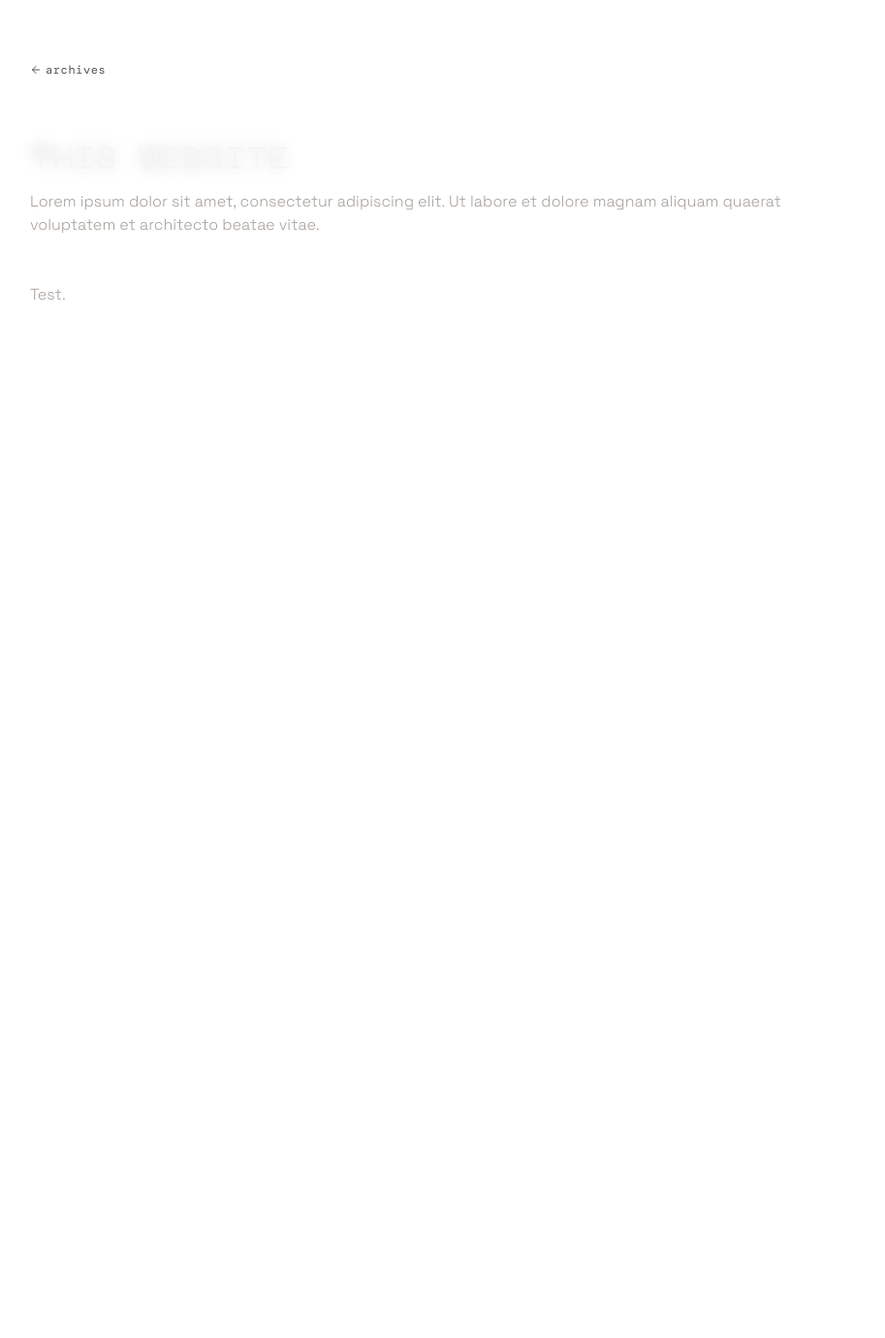
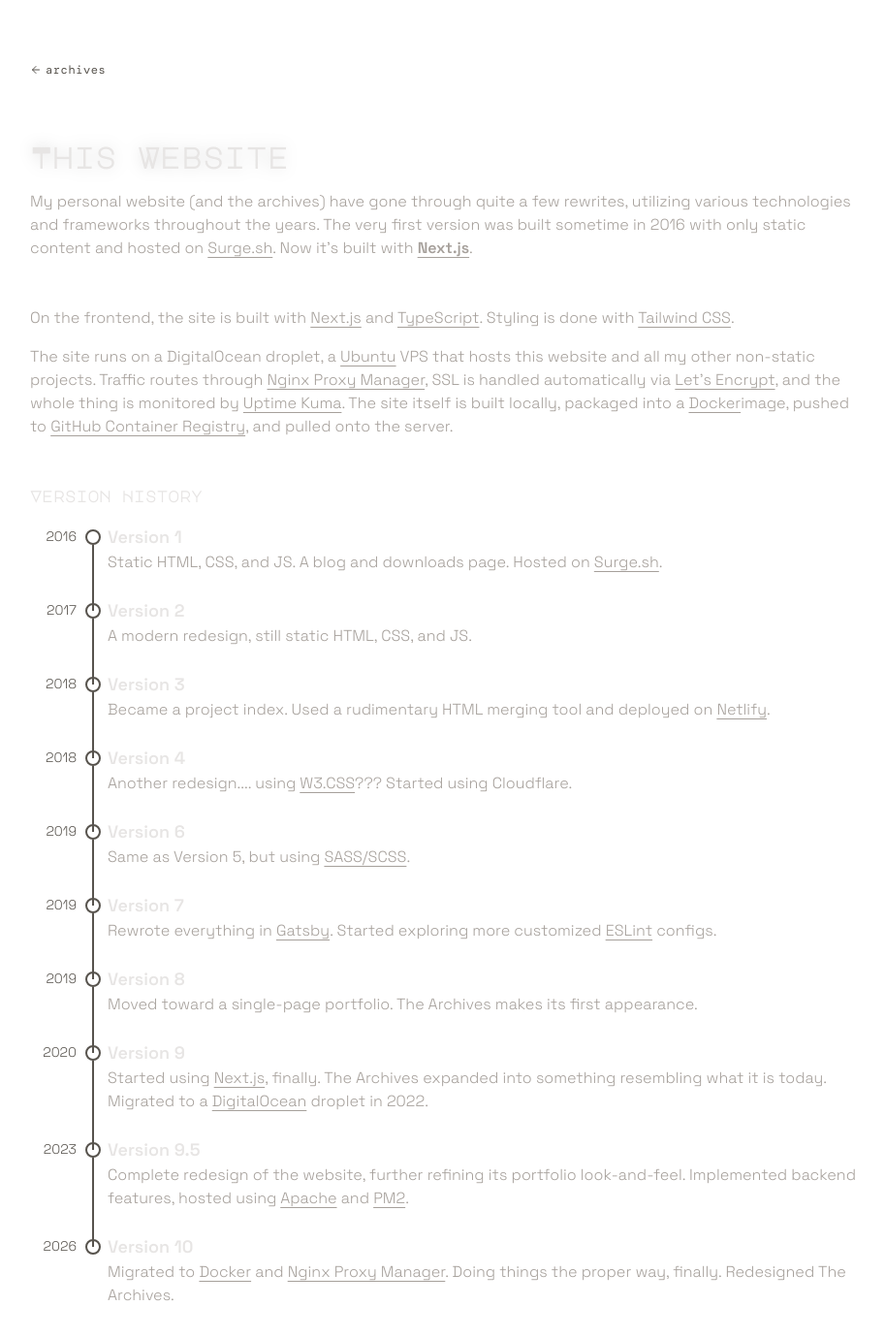
Before and after one commit to hparcells/the-archives, a Next.js app: page /website in a window 1280 px wide. Shown: the top 1380 px of the page at 97% size, without its empty margins (177-1090 px from the left). Before the commit the page ends 800 px from the top, so only its background shows below. Built offline with nearby package versions, Linux system fonts and the light colour scheme; a web font is replaced by a local one.

Commit message:
feat: This Website page.

```diff
--- a/src/app/cool/page.tsx
+++ b/src/app/cool/page.tsx
@@ -10,7 +10,7 @@
           some not in years, some only once. It doesn&apos;t matter. You shaped who I am today.{' '}
           <em>Per aspera, ad astra.</em>
         </p>
-        <ul className='list-disc pl-5 columns-2'>
+        <ul className='columns-2'>
           <li>Josh</li>
           <li>Caleb</li>
           <li>Jim</li>
@@ -32,7 +32,7 @@
         <p>
           A big thanks to everyone who has supported me through Ko-fi. It means more than you know.
         </p>
-        <ul className='list-disc pl-5'>
+        <ul>
           <li>G lander</li>
           <li>Binkiklou</li>
           <li>OtterDemon</li>
--- a/src/app/website/page.tsx
+++ b/src/app/website/page.tsx
@@ -1,12 +1,279 @@
 import PageLayout from '@/components/PageLayout';
+import Timeline from '@/components/Timeline';
+
+const WEBSITE_VERSIONS = [
+  {
+    date: '2016',
+    title: 'Version 1',
+    content: (
+      <p>
+        Static HTML, CSS, and JS. A blog and downloads page. Hosted on{' '}
+        <a
+          href='https://surge.sh/'
+          target='_blank'
+        >
+          Surge.sh
+        </a>
+        .
+      </p>
+    )
+  },
+  {
+    date: '2017',
+    title: 'Version 2',
+    content: <p>A modern redesign, still static HTML, CSS, and JS.</p>
+  },
+  {
+    date: '2018',
+    title: 'Version 3',
+    content: (
+      <p>
+        Became a project index. Used a rudimentary HTML merging tool and deployed on{' '}
+        <a
+          href='https://www.netlify.com/'
+          target='_blank'
+        >
+          Netlify
+        </a>
+        .
+      </p>
+    )
+  },
+  {
+    date: '2018',
+    title: 'Version 4',
+    content: (
+      <p>
+        Another redesign.... using{' '}
+        <a
+          href='https://www.w3schools.com/w3css/'
+          target='_blank'
+        >
+          W3.CSS
+        </a>
+        ??? Started using Cloudflare.
+      </p>
+    )
+  },
+  {
+    date: '2019',
+    title: 'Version 6',
+    content: (
+      <p>
+        Same as Version 5, but using{' '}
+        <a
+          href='https://sass-lang.com/'
+          target='_blank'
+        >
+          SASS/SCSS
+        </a>
+        .
+      </p>
+    )
+  },
+  {
+    date: '2019',
+    title: 'Version 7',
+    content: (
+      <p>
+        Rewrote everything in{' '}
+        <a
+          href='https://www.gatsbyjs.com/'
+          target='_blank'
+        >
+          Gatsby
+        </a>
+        . Started exploring more customized{' '}
+        <a
+          href='https://eslint.org/'
+          target='_blank'
+        >
+          ESLint
+        </a>{' '}
+        configs.
+      </p>
+    )
+  },
+  {
+    date: '2019',
+    title: 'Version 8',
+    content: <p>Moved toward a single-page portfolio. The Archives makes its first appearance.</p>
+  },
+  {
+    date: '2020',
+    title: 'Version 9',
+    content: (
+      <p>
+        Started using{' '}
+        <a
+          href='https://nextjs.org/'
+          target='_blank'
+        >
+          Next.js
+        </a>
+        , finally. The Archives expanded into something resembling what it is today. Migrated to a{' '}
+        <a
+          href='digitalocean.com'
+          target='_blank'
+        >
+          DigitalOcean
+        </a>{' '}
+        droplet in 2022.
+      </p>
+    )
+  },
+  {
+    date: '2023',
+    title: 'Version 9.5',
+    content: (
+      <p>
+        Complete redesign of the website, further refining its portfolio look-and-feel. Implemented
+        backend features, hosted using{' '}
+        <a
+          href='https://httpd.apache.org/'
+          target='_blank'
+        >
+          Apache
+        </a>{' '}
+        and{' '}
+        <a
+          href='https://pm2.io/'
+          target='_blank'
+        >
+          PM2
+        </a>
+        .
+      </p>
+    )
+  },
+  {
+    date: '2026',
+    title: 'Version 10',
+    content: (
+      <p>
+        Migrated to{' '}
+        <a
+          href='https://www.docker.com/'
+          target='_blank'
+        >
+          Docker
+        </a>{' '}
+        and{' '}
+        <a
+          href='https://nginxproxymanager.com/'
+          target='_blank'
+        >
+          Nginx Proxy Manager
+        </a>
+        . Doing things the proper way, finally. Redesigned The Archives.
+      </p>
+    )
+  }
+];
 
 function Website() {
   return (
     <PageLayout
       title='This Website'
-      description='Lorem ipsum dolor sit amet, consectetur adipiscing elit. Ut labore et dolore magnam aliquam quaerat voluptatem et architecto beatae vitae.'
+      description={
+        <p>
+          My personal website (and the archives) have gone through quite a few rewrites, utilizing
+          various technologies and frameworks throughout the years. The very first version was built
+          sometime in 2016 with only static content and hosted on{' '}
+          <a
+            href='https://surge.sh/'
+            target='_blank'
+          >
+            Surge.sh
+          </a>
+          . Now it&apos;s built with{' '}
+          <strong>
+            <a
+              href='https://nextjs.org/'
+              target='_blank'
+            >
+              Next.js
+            </a>
+          </strong>
+          .
+        </p>
+      }
     >
-      <p>Test.</p>
+      <section className='flex flex-col gap-4'>
+        <p>
+          On the frontend, the site is built with{' '}
+          <a
+            href='https://nextjs.org/'
+            target='_blank'
+          >
+            Next.js
+          </a>{' '}
+          and{' '}
+          <a
+            href='https://www.typescriptlang.org/'
+            target='_blank'
+          >
+            TypeScript
+          </a>
+          . Styling is done with{' '}
+          <a
+            href='https://tailwindcss.com/'
+            target='_blank'
+          >
+            Tailwind CSS
+          </a>
+          .
+        </p>
+        <p>
+          The site runs on a DigitalOcean droplet, a{' '}
+          <a
+            href='https://ubuntu.com/'
+            target='_blank'
+          >
+            Ubuntu
+          </a>{' '}
+          VPS that hosts this website and all my other non-static projects. Traffic routes through{' '}
+          <a
+            href='https://nginxproxymanager.com/'
+            target='_blank'
+          >
+            Nginx Proxy Manager
+          </a>
+          , SSL is handled automatically via{' '}
+          <a
+            href='https://letsencrypt.org/'
+            target='_blank'
+          >
+            Let&apos;s Encrypt
+          </a>
+          , and the whole thing is monitored by{' '}
+          <a
+            href='https://uptime.kuma.pet/'
+            target='_blank'
+          >
+            Uptime Kuma
+          </a>
+          . The site itself is built locally, packaged into a{' '}
+          <a
+            href='https://www.docker.com/'
+            target='_blank'
+          >
+            Docker
+          </a>
+          image, pushed to{' '}
+          <a
+            href='https://docs.github.com/en/packages/working-with-a-github-packages-registry/working-with-the-container-registry'
+            target='_blank'
+          >
+            GitHub Container Registry
+          </a>
+          , and pulled onto the server.
+        </p>
+      </section>
+      <section className='flex flex-col gap-4'>
+        <h2>Version History</h2>
+        <Timeline items={WEBSITE_VERSIONS} />
+      </section>
     </PageLayout>
   );
 }
--- /dev/null
+++ b/src/components/Timeline.tsx
@@ -0,0 +1,23 @@
+import { TimelineItem } from '@/types/types';
+
+import TimelineStep from '@/components/TimelineStep';
+
+function Timeline({ items }: { items: TimelineItem[] }) {
+  return (
+    <div>
+      {items.map((item, i) => (
+        <TimelineStep
+          key={i}
+          date={item.date}
+          title={item.title}
+          isFirst={i === 0}
+          isLast={i === items.length - 1}
+        >
+          {item.content}
+        </TimelineStep>
+      ))}
+    </div>
+  );
+}
+
+export default Timeline;
--- /dev/null
+++ b/src/components/TimelineStep.tsx
@@ -0,0 +1,29 @@
+function TimelineStep({
+  date,
+  title,
+  children,
+  isFirst,
+  isLast
+}: {
+  date: string;
+  title: string;
+  children: React.ReactNode;
+  isFirst?: boolean;
+  isLast?: boolean;
+}) {
+  return (
+    <div className='relative pl-4 pb-6 ml-16'>
+      {!isFirst && <span className='absolute left-0 top-0 h-3.5 border-l-2 border-stone-600' />}
+      {!isLast && <span className='absolute left-0 top-5.5 bottom-0 border-l-2 border-stone-600' />}
+      <span className='absolute w-4 h-4 rounded-full border-2 border-stone-600 bg-mist-950 -left-[7px] top-1.5' />
+
+      <p className='absolute right-full pr-4 top-1.5 leading-none text-sm text-stone-600'>{date}</p>
+      <div className=''>
+        <p className='text-lg text-stone-200 font-semibold'>{title}</p>
+        {children}
+      </div>
+    </div>
+  );
+}
+
+export default TimelineStep;
--- a/src/styles/root.css
+++ b/src/styles/root.css
@@ -9,9 +9,26 @@
     @apply font-light;
   }
   h1, h2 {
-    @apply font-(family-name:--font-major-mono-display) text-stone-100 font-semibold;
+    @apply font-(family-name:--font-major-mono-display) text-stone-200 font-semibold;
   }
   h1 {
     @apply text-3xl filter drop-shadow-[0_0_8px_#dadada];
   }
+  p {
+    a {
+      @apply text-stone-400 underline underline-offset-4 transition-colors duration-200 hover:text-stone-200;
+    }
+    strong {
+      @apply font-semibold;
+    }
+  }
+  ul, ol, li {
+    @apply list-disc list-inside;
+  }
+  li {
+    text-indent: -1.5em;
+  }
+  u {
+    @apply underline-offset-4;
+  }
 }
--- /dev/null
+++ b/src/types/types.ts
@@ -0,0 +1,5 @@
+export interface TimelineItem {
+  date: string;
+  title: string;
+  content: React.ReactNode;
+}
```
